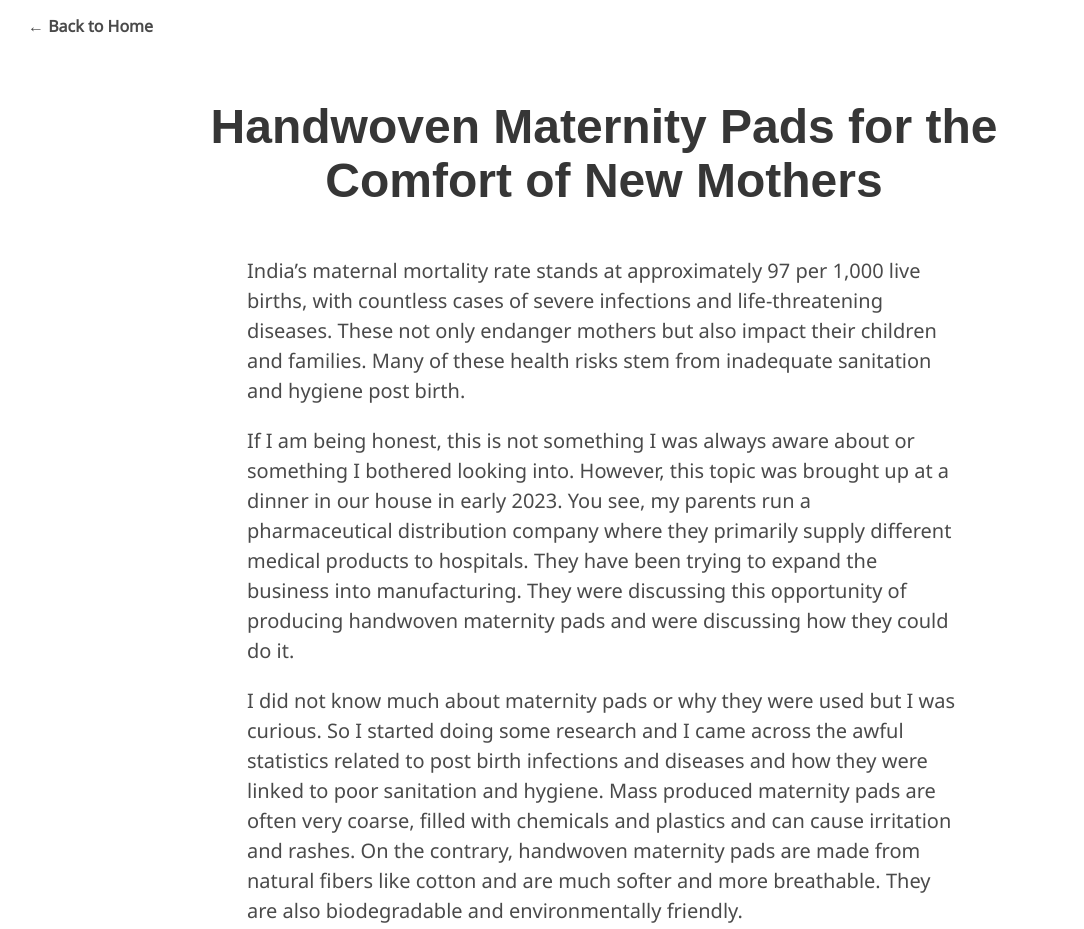
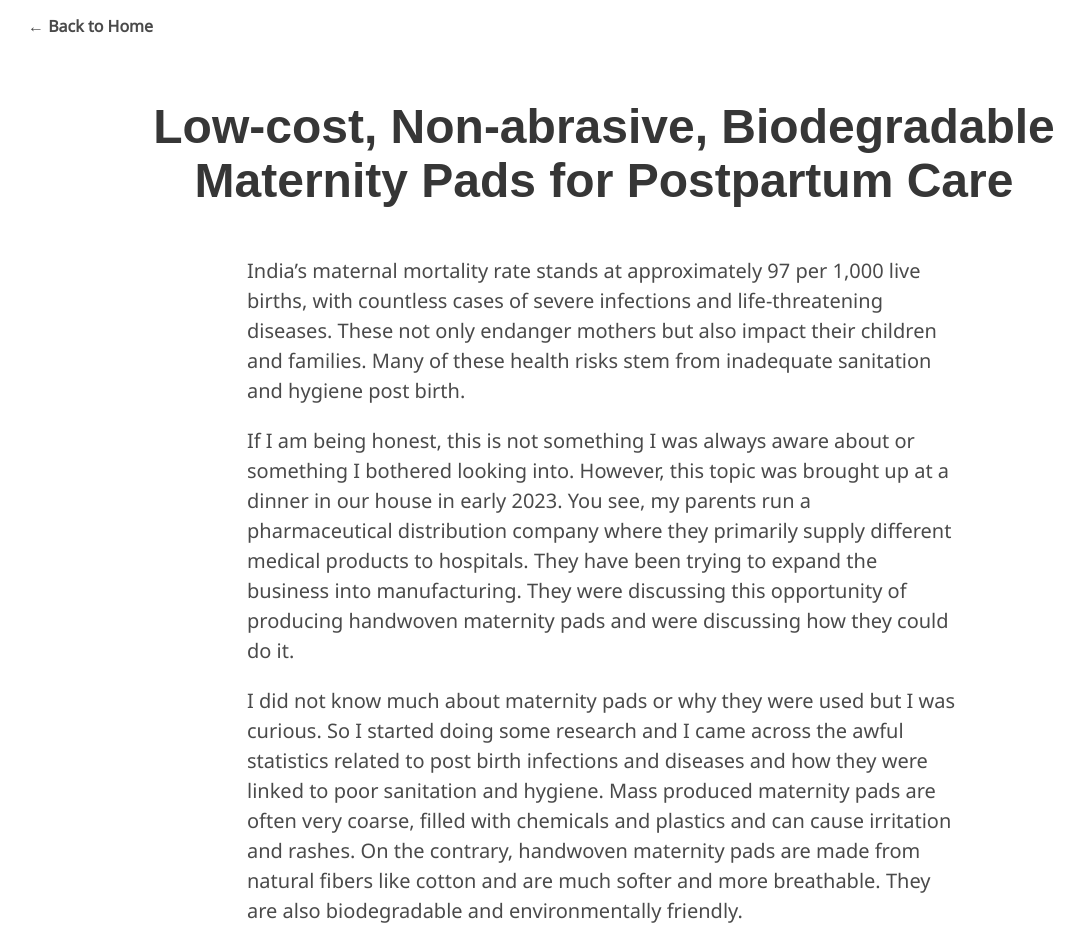
Before and after one commit to avni-2008/me, a plain HTML site: page Social Entreprenuership/hand_woven_maternity_pads.html in a window 1280 px wide. Shown: the top 929 px of the page, without its empty margins (36-1120 px from the left). Drawn offline with Linux system fonts and the light colour scheme; some icons are missing; a web font is replaced by a local one.

Commit message:
Title update to hand_woven_maternity_pads.html
Title update

```diff
--- a/Social Entreprenuership/hand_woven_maternity_pads.html
+++ b/Social Entreprenuership/hand_woven_maternity_pads.html
@@ -49,7 +49,7 @@
             <div class="container is-max-desktop">
             <div class="columns is-centered">
                 <div class="column has-text-centered">
-                    <h1 class="title is-1 publication-title">Handwoven Maternity Pads for the Comfort of New Mothers</h1>
+                    <h1 class="title is-1 publication-title">Low-cost, Non-abrasive, Biodegradable Maternity Pads for Postpartum Care</h1>
                 </div>
             </div>
             </div>
```
